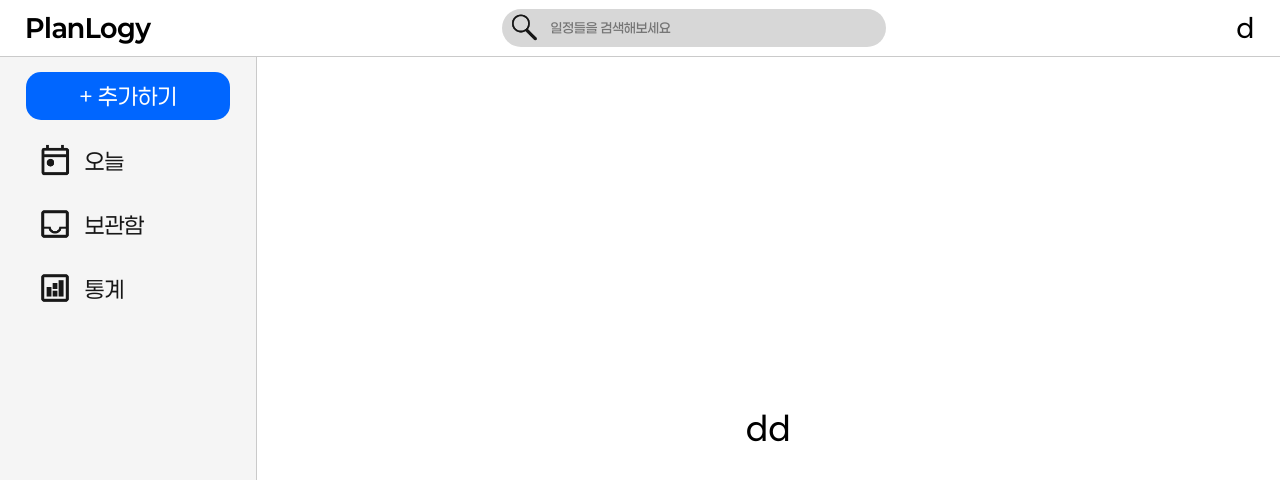
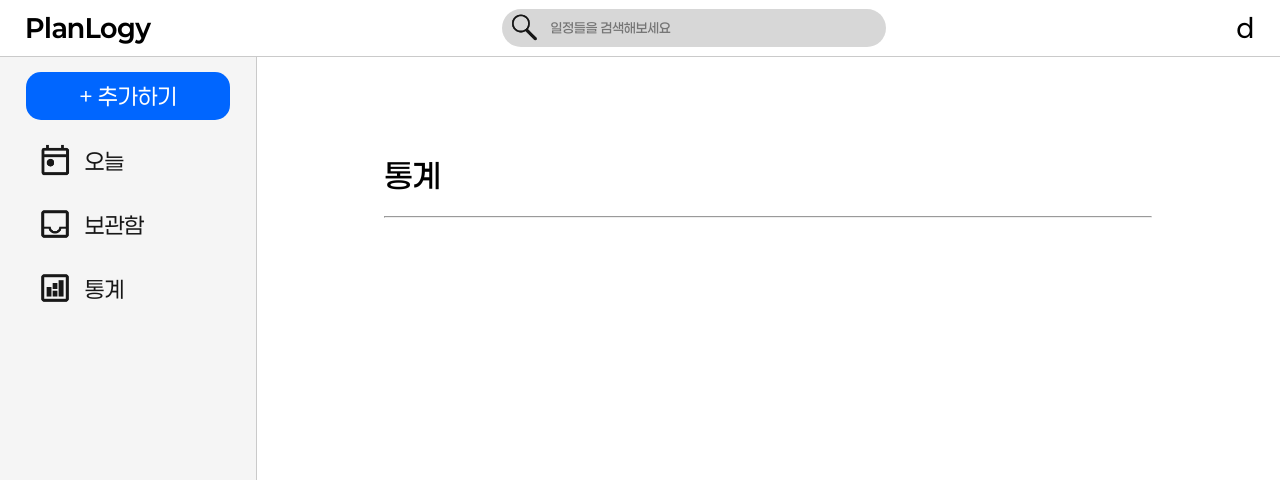
Before and after one commit to ujins1108-beep/PlanLogy, a React (Vite) app: page /stats in a window 1280 px wide. Shown: the top 480 px of the page. Built offline with nearby package versions, Linux system fonts and the light colour scheme.

Commit message:
로컬스토리지 저장기능 추가

```diff
--- a/src/App.jsx
+++ b/src/App.jsx
@@ -1,6 +1,6 @@
 import './App.css'
 import { Routes, Route } from 'react-router-dom'
-import { useState } from 'react'
+import { useState, useEffect } from 'react'
 import Header from './components/header/header.jsx'
 import Homepage from './pages/homepage/homepage.jsx'
 import Stats from './pages/stats/stats.jsx'
@@ -13,7 +13,14 @@ export default function App() {
 
   const [currentPage, setCurrentPage] = useState('inbox')
 
-  const [task, setTask] = useState([])
+  const [task, setTask] = useState(() => {
+    const savedTask = localStorage.getItem('planlogy-tasks')
+    return savedTask ? JSON.parse(savedTask) : []
+  })
+
+  useEffect(() => {
+    localStorage.setItem('planlogy-tasks', JSON.stringify(task))
+  }, [task])
 
   return (
     <>
--- a/src/pages/stats/stats.css
+++ b/src/pages/stats/stats.css
@@ -13,3 +13,8 @@
     align-items: center;
     justify-content: center;
 }
+
+.stats-right-content {
+    width: 60vw;
+    height: 73vh;
+}
--- a/src/pages/stats/stats.jsx
+++ b/src/pages/stats/stats.jsx
@@ -16,7 +16,13 @@ export default function Stats({ setCurrentPage, task, setTask }) {
             <div className='stats-mainpage'>
                 <Sidebar />
                 <div className='stats-right'>
-                    <h1>dd</h1>
+                    <div className='stats-right-content'>
+                        <h1>통계</h1>
+                        <hr />
+                        <div className='checked'>
+
+                        </div>
+                    </div>
                 </div>
             </div>
         </>
```
